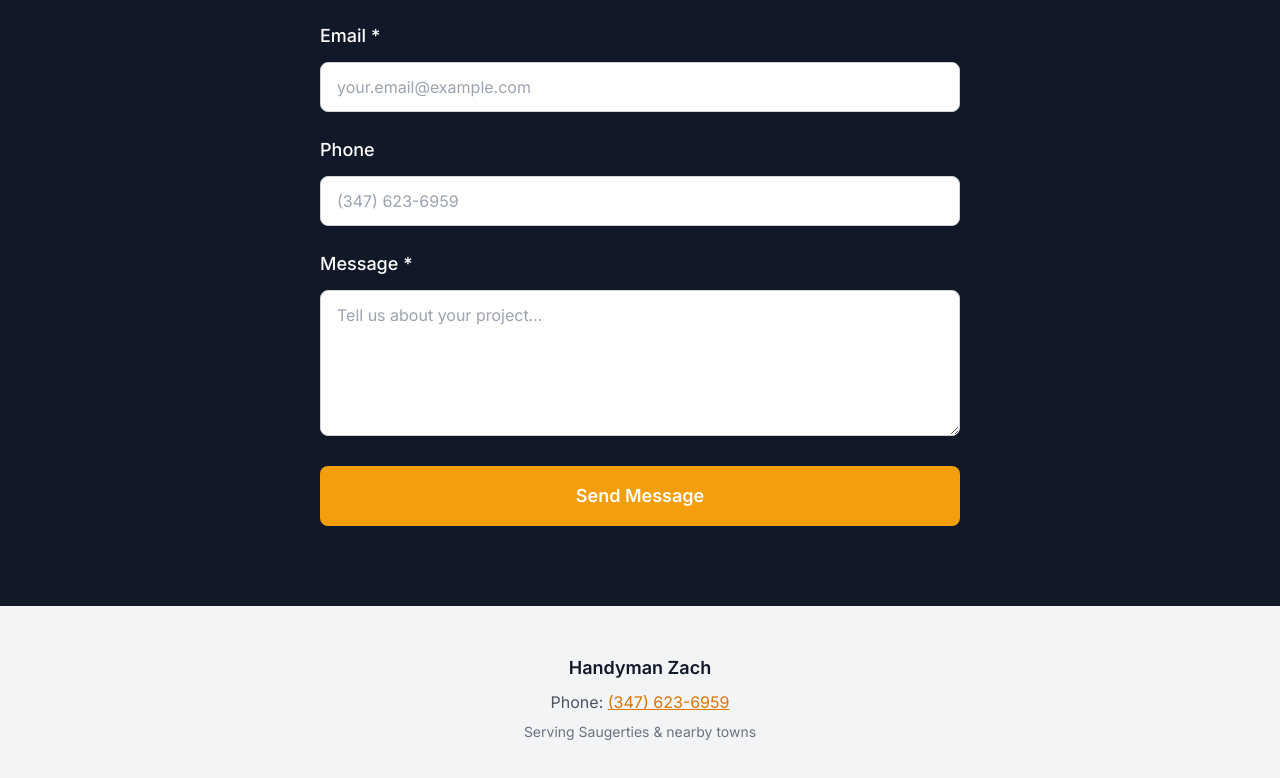
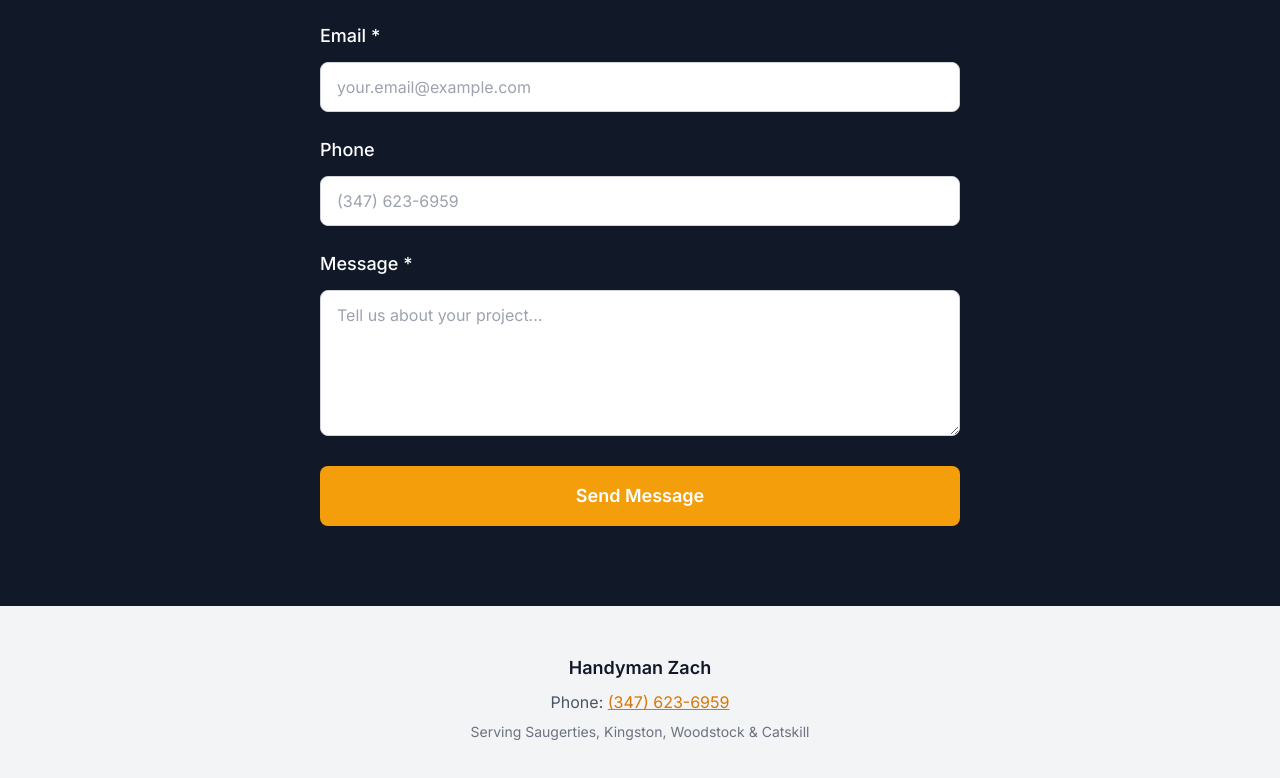
Before and after one commit to DataDaddy212/handyman-zach, a Next.js app: page / in a window 1280 px wide. Shown: the part 2634-3412 px from the top of the page. Built offline with nearby package versions, Linux system fonts and the light colour scheme.

Commit message:
Update footer text for SEO to list all service towns

```diff
--- a/app/layout.tsx
+++ b/app/layout.tsx
@@ -58,7 +58,7 @@ export default function RootLayout({
           <div className="max-w-6xl mx-auto px-4 text-center">
             <p className="text-lg font-semibold mb-2 text-gray-900">{siteData.businessName}</p>
             <p className="text-gray-600 mb-2">Phone: <a href={`tel:${siteData.contact.phone}`} className="text-amber-600 hover:text-amber-700 underline">{siteData.contact.phone}</a></p>
-            <p className="text-sm text-gray-500">Serving Saugerties & nearby towns</p>
+            <p className="text-sm text-gray-500">Serving Saugerties, Kingston, Woodstock & Catskill</p>
           </div>
         </footer>
       </body>
```
